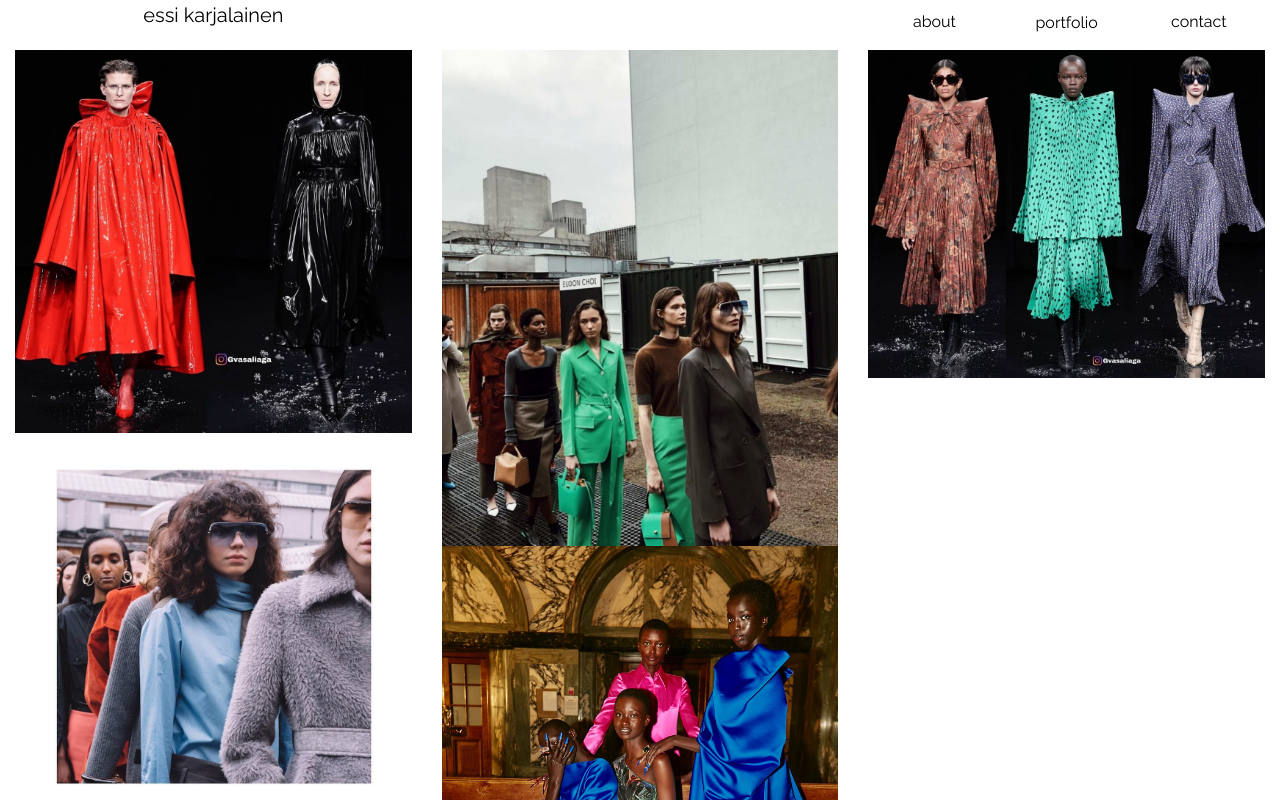
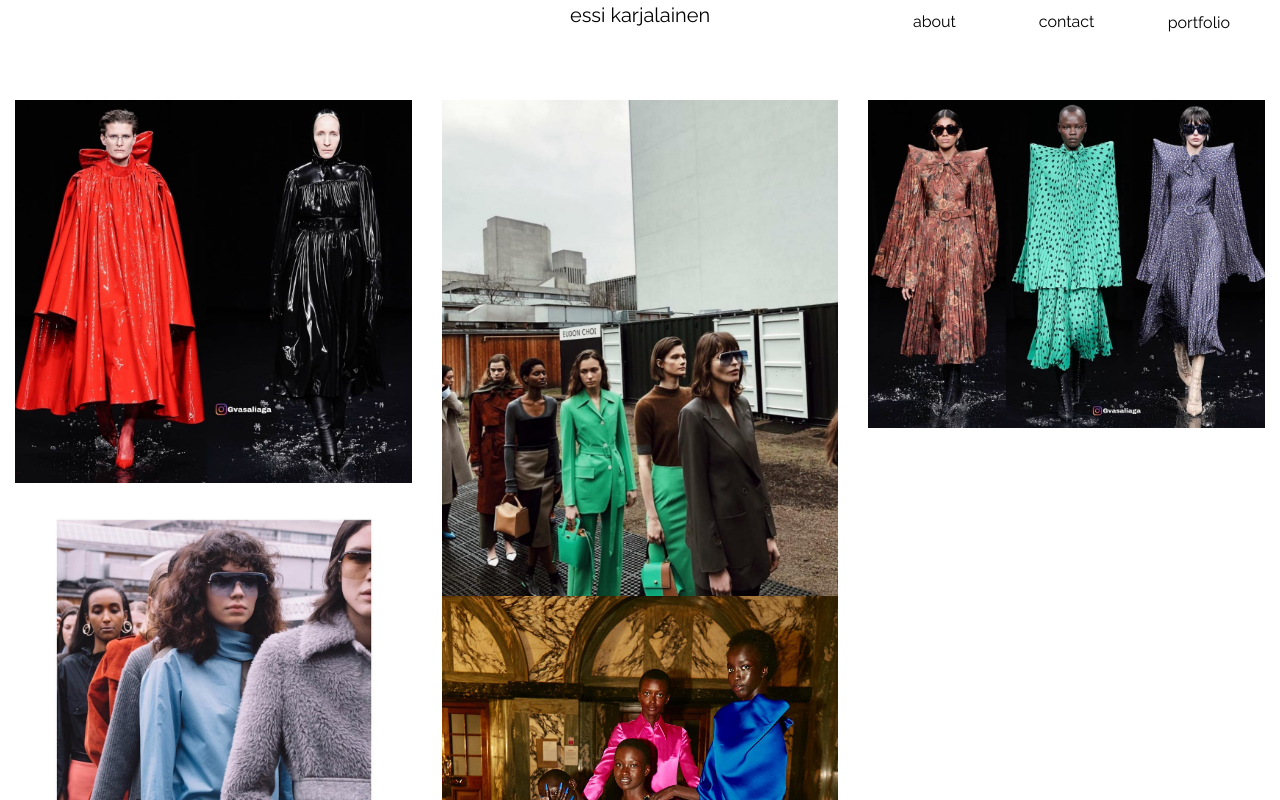
Before and after one commit to maughan/essi-portfolio, a React (Create React App) app: page /shows in a window 1280 px wide. Shown: the top 800 px of the page. Built offline with nearby package versions, Linux system fonts and the light colour scheme; what @fortawesome/pro-duotone-svg-icons, @fortawesome/pro-light-svg-icons, @fortawesome/pro-regular-svg-icons, @fortawesome/pro-solid-svg-icons would draw is missing.

Commit message:
alot of fixes

```diff
--- a/public/index.html
+++ b/public/index.html
@@ -9,6 +9,7 @@
 		<link rel="mask-icon" href="/safari-pinned-tab.svg" color="#5bbad5" />
 		<meta name="msapplication-TileColor" content="#da532c" />
 		<meta name="theme-color" content="#ffffff" />
+		<meta name="viewport" content="width=device-width, initial-scale=1.0">
 		<link rel=”shortcut icon” href=”%PUBLIC_URL%/favicon.ico”>
 		<style>
 			@import url('https://fonts.googleapis.com/css2?family=Raleway&display=swap');
--- a/src/components/Hero/Hero.component.tsx
+++ b/src/components/Hero/Hero.component.tsx
@@ -1,9 +1,9 @@
-import * as React from 'react';
-import * as Styled from './Hero.styles';
+import * as React from "react";
+import * as Styled from "./Hero.styles";
 
 const Hero: React.FC = (): JSX.Element => {
 	return (
-		<Styled.Wrapper>
+		<Styled.Wrapper onClick={() => window.location.replace("/about")}>
 			<a href="/about">enter</a>
 		</Styled.Wrapper>
 	);
--- a/src/components/Hero/Hero.styles.tsx
+++ b/src/components/Hero/Hero.styles.tsx
@@ -1,4 +1,4 @@
-import styled from 'styled-components';
+import styled from "styled-components";
 
 export const Wrapper = styled.div`
   margin-top: 5vh;
@@ -9,7 +9,7 @@ export const Wrapper = styled.div`
 
   a {
     margin: 0 auto;
-    font-size: 20px;
+    font-size: 1rem;
     font-family: Raleway;
     text-decoration: none;
     color: black;
@@ -21,4 +21,5 @@ export const Wrapper = styled.div`
       transition: 0.3s;
     }
   }
+  }
 `;
--- a/src/components/Nav/Nav.component.tsx
+++ b/src/components/Nav/Nav.component.tsx
@@ -1,7 +1,7 @@
-import * as React from 'react';
-import {Row, Col} from 'react-bootstrap';
-import {Icon} from '../../components';
-import * as Styled from './Nav.styles';
+import * as React from "react";
+import { Row, Col } from "react-bootstrap";
+import { Icon } from "../../components";
+import * as Styled from "./Nav.styles";
 
 const Nav: React.FC = (): JSX.Element => {
 	const [drawer, setDrawer] = React.useState(false);
@@ -9,28 +9,28 @@ const Nav: React.FC = (): JSX.Element => {
 
 	return (
 		<Styled.Wrapper>
-			<Styled.MobileSpacer md={4} xs={2} />
+			<Styled.MobileSpacer md={4} xs={3} />
 			<Col md={4}>
 				<p
 					style={{
-						fontFamily: 'Raleway',
-						fontSize: '20px',
-						textAlign: 'center',
-						cursor: 'default',
+						fontFamily: "Raleway",
+						textAlign: "center",
+						cursor: "default",
 					}}
 				>
 					<Styled.Name href="/">essi karjalainen</Styled.Name>
 				</p>
 			</Col>
-			<Styled.Spacer md={4} xs={2} />
+			{/* <Styled.Spacer md={4} xs={4} /> */}
 			<Styled.Column md={4}>
 				<Styled.NavItem href="/about">about</Styled.NavItem>
+				<Styled.NavItem href="/contact">contact</Styled.NavItem>
 				<Styled.Portfolio>
 					<div
 						style={{
-							width: '100%',
-							height: '100%',
-							backgroundColor: 'white',
+							width: "100%",
+							height: "100%",
+							backgroundColor: "white",
 							zIndex: 200,
 						}}
 					>
@@ -44,23 +44,30 @@ const Nav: React.FC = (): JSX.Element => {
 						<Styled.NavItem href="/shows">shows</Styled.NavItem>
 					</Styled.Drawer>
 				</Styled.Portfolio>
-				<Styled.NavItem href="/contact">contact</Styled.NavItem>
 			</Styled.Column>
-			<Styled.MobileSpacer md={3} xs={3} />
 			<Styled.IconWrapper onClick={() => setMobileDrawer(!mobileDrawer)}>
 				<Styled.Hamburger>
 					<Icon name="bars" iconColor="#999" />
 				</Styled.Hamburger>
 			</Styled.IconWrapper>
 			<Styled.SideDrawer visible={mobileDrawer}>
-				<div style={{display: 'flex', flexDirection: 'column', height: '50%'}}>
-				<Styled.MobileItem href="/commercial">commercial</Styled.MobileItem>
-				<Styled.MobileItem href="/editorials">editorial</Styled.MobileItem>
-				<Styled.MobileItem href="/shows">shows</Styled.MobileItem>
+				<div
+					style={{ display: "flex", flexDirection: "column", height: "50%" }}
+				>
+					<Styled.MobileItem href="/commercial">commercial</Styled.MobileItem>
+					<Styled.MobileItem href="/editorials">editorial</Styled.MobileItem>
+					<Styled.MobileItem href="/shows">shows</Styled.MobileItem>
 				</div>
-				<div style={{display: 'flex', flexDirection: 'column', height: '50%', justifyContent: 'flex-end'}}>
-				<Styled.MobileItem href="/about">about</Styled.MobileItem>
-				<Styled.MobileItem href="/contact">contact</Styled.MobileItem>
+				<div
+					style={{
+						display: "flex",
+						flexDirection: "column",
+						height: "50%",
+						justifyContent: "flex-end",
+					}}
+				>
+					<Styled.MobileItem href="/about">about</Styled.MobileItem>
+					<Styled.MobileItem href="/contact">contact</Styled.MobileItem>
 				</div>
 			</Styled.SideDrawer>
 		</Styled.Wrapper>
--- a/src/components/Nav/Nav.styles.tsx
+++ b/src/components/Nav/Nav.styles.tsx
@@ -8,12 +8,17 @@ export const NavItem = styled.a`
   color: black;
   padding-top: 5px;
   z-index: 100;
+  font-size: 1rem;
 
   &:hover {
     color: #999;
     transition: 0.3s;
     cursor: pointer !important;
     text-decoration: none;
+  }
+
+  @media screen and (max-width: 1000px){
+    font-size: 3rem;
   }
 `;
 
@@ -40,6 +45,7 @@ export const Name = styled.a`
   color: black;
   padding-top: 10px;
   z-index: 100;
+  font-size: 20px;
 
   &:hover {
     color: #999;
@@ -61,12 +67,11 @@ export const Drawer = styled.div<DrawerProps>`
   background-color: white;
   display: flex;
   flex-direction: column;
-  z-index: -1;
-  position: fixed;
-  width: 150px;
+  z-index: -100;
+  position: inherit;
   transition: transform 0.3s;
-  ${(props) => props.visible ? "transform: translateY(5vh)" : "transform: translateY(-80px)"};
-  margin-left: -20px;
+  ${(props) => props.visible ? "transform: translateY(0)" : "transform: translateY(-280px)"};
+  margin: 0 auto;
   top: 0;
 `;
 
@@ -86,6 +91,7 @@ export const Column = styled(Col)`
   justify-content: space-between;
   padding-top: 5px;
   background-color: white;
+  height: 5vh;
 
   @media screen and (max-width: 1000px) {
     display: none;
@@ -99,11 +105,7 @@ export const Spacer = styled(Col)`
 `;
 
 export const MobileSpacer = styled(Col)`
-  display: none;
-
-  @media screen and (max-width: 1000px){
     display: block;
-  }
 `;
 
 export const Wrapper = styled(Row)`
@@ -114,9 +116,6 @@ export const Wrapper = styled(Row)`
   width: 100vw;
   z-index: 99999;
   background-color: white;
-
-  @media screen and (max-width: 1000px) {
-  }
 `;
 
 export const Hamburger = styled.span`
@@ -129,8 +128,8 @@ export const Hamburger = styled.span`
 
 export const IconWrapper = styled.div`
   display: none;
+  top: 5px;
   right: 40px;
-  top: 5px;
 
   @media screen and (max-width: 1000px){
     display: inline;
--- a/src/pages/Commercial.page.js
+++ b/src/pages/Commercial.page.js
@@ -23,7 +23,7 @@ const Commercial = () => {
   return (
     <Container fluid>
       <Nav />
-      <Row style={{marginTop: '50px'}}>
+      <Row style={{marginTop: '100px'}}>
       <Col md={4}>
 					<img class="img-fluid" src={one} alt="" />
 					<img class="img-fluid" src={four} alt="" />
--- a/src/pages/Editorials.page.js
+++ b/src/pages/Editorials.page.js
@@ -25,7 +25,7 @@ const Editorials = () => {
   return (
     <Container fluid>
       <Nav />
-      <Row style={{marginTop: '50px'}}>
+      <Row style={{marginTop: '100px'}}>
 				<Col md={4}>
 					<img class="img-fluid" src={one} alt="" />
 					<img class="img-fluid" src={four} alt="" />
--- a/src/pages/Shows.page.js
+++ b/src/pages/Shows.page.js
@@ -11,7 +11,7 @@ const Shows = () => {
 	return (
 		<Container fluid>
 			<Nav />
-			<Row style={{marginTop: '50px'}}>
+			<Row style={{marginTop: '100px'}}>
 				<Col md={4}>
 					<img class="img-fluid" src={one} alt="" />
 					<img class="img-fluid" src={three} alt="" />
```
Also changed, not shown: package.json (+4 -5 lines).
